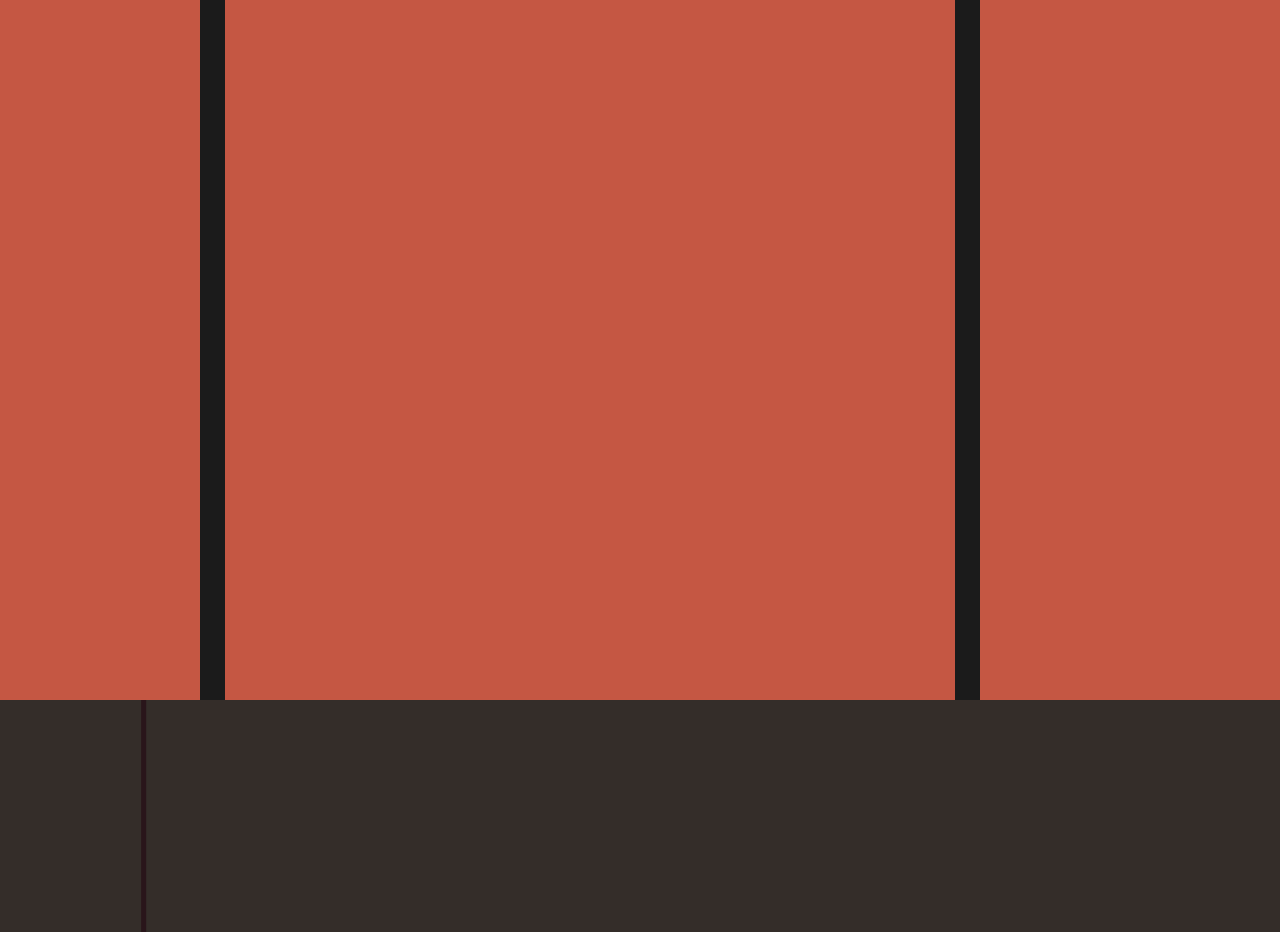
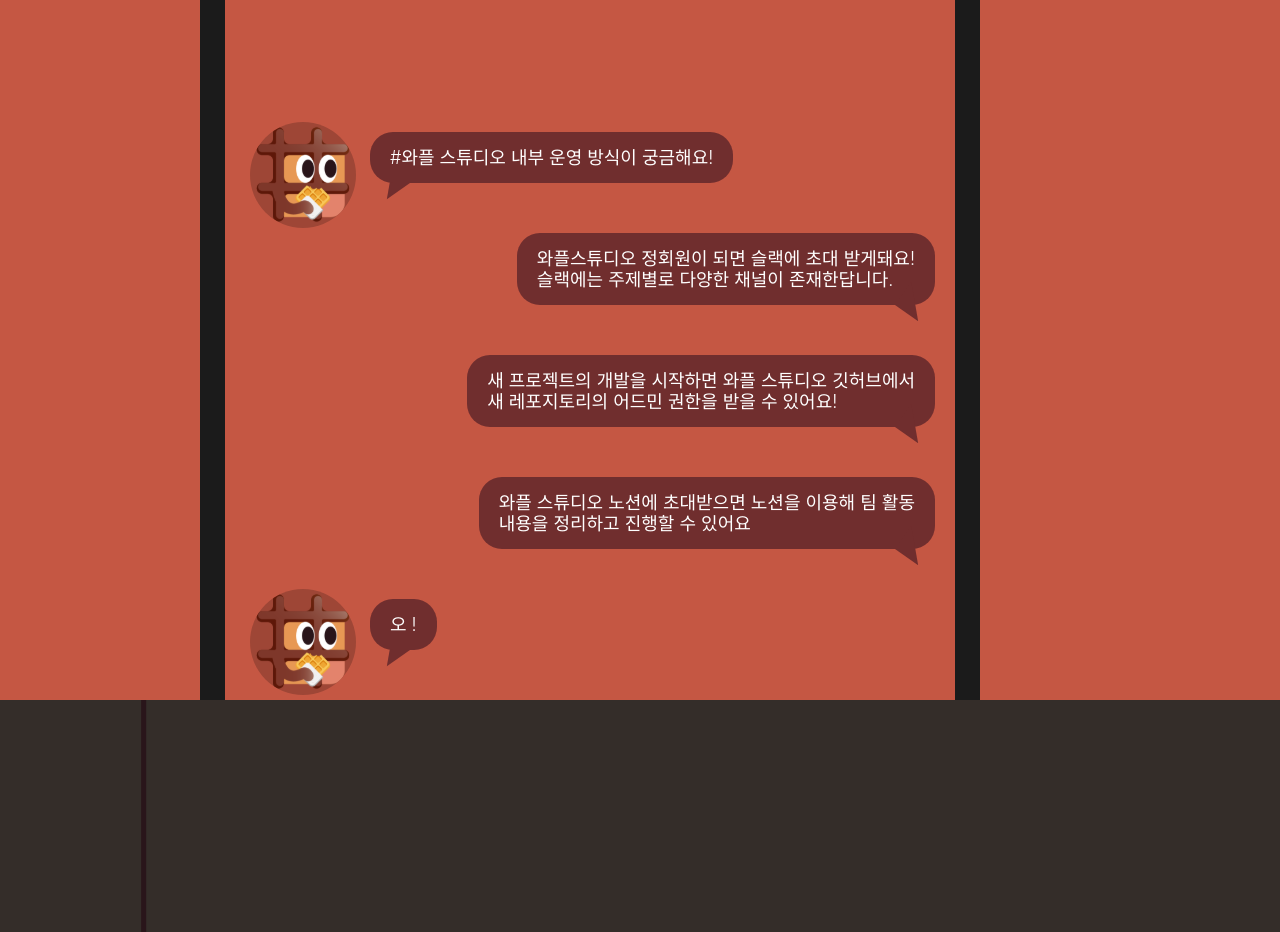
Before and after one commit to wafflestudio/wafflestudio.com-v3, a Svelte app: page / in a window 1280 px wide. Shown: the part 6640-7572 px from the top of the page. Built offline with nearby package versions, Linux system fonts and the light colour scheme; a web font is replaced by a local one.

Commit message:
[#19] 채팅 내역 추가

```diff
--- a/src/components/operation/operation.svelte
+++ b/src/components/operation/operation.svelte
@@ -3,6 +3,26 @@
     <div class="talk">
       <div class="header">
         <span class="title">푸푸리</span>
+      </div>
+      <div class="contents">
+        <div class="speech-bubble left">
+          <p>오 !</p>
+        </div>
+        <div class="speech-bubble right">
+          <p>와플 스튜디오 노션에 초대받으면 노션을 이용해 팀 활동</p>
+          <p>내용을 정리하고 진행할 수 있어요</p>
+        </div>
+        <div class="speech-bubble right">
+          <p>새 프로젝트의 개발을 시작하면 와플 스튜디오 깃허브에서</p>
+          <p>새 레포지토리의 어드민 권한을 받을 수 있어요!</p>
+        </div>
+        <div class="speech-bubble right">
+          <p>와플스튜디오 정회원이 되면 슬랙에 초대 받게돼요!</p>
+          <p>슬랙에는 주제별로 다양한 채널이 존재한답니다.</p>
+        </div>
+        <div class="speech-bubble left">
+          <p>#와플 스튜디오 내부 운영 방식이 궁금해요!</p>
+        </div>
       </div>
     </div>
   </div>
@@ -46,7 +66,7 @@
     height: 90px;
   }
 
-  .operation .phone .talk span {
+  .operation .phone .talk .header span {
     display: inline-block;
     position: absolute;
     top: 50%;
@@ -61,7 +81,7 @@
     color: #ffffff;
   }
 
-  .operation .phone .talk span::before {
+  .operation .phone .talk .header span::before {
     content: '';
     display: block;
     width: 40px;
@@ -86,4 +106,85 @@
     top: 0;
     right: -34px;
   }
+
+  .operation .phone .talk .contents {
+    width: 100%;
+    position: absolute;
+    bottom: 0;
+    padding: 0 20px 50px 45px;
+    box-sizing: border-box;
+
+    display: flex;
+    flex-direction: column-reverse;
+    gap: 50px;
+  }
+  .operation .phone .talk .contents .speech-bubble {
+    position: relative;
+    padding: 15px 20px;
+    width: fit-content;
+    background: #702e2e;
+    border-radius: 23px;
+  }
+
+  .operation .phone .talk .contents .speech-bubble.left {
+    margin-left: 100px;
+  }
+
+  .operation .phone .talk .contents .speech-bubble.left::before {
+    content: '';
+    width: 106px;
+    height: 106px;
+
+    position: absolute;
+    left: -120px;
+    top: -10px;
+
+    background: url('/assets/common/pupuri.svg') center no-repeat;
+
+    z-index: -1;
+  }
+
+  .operation .phone .talk .contents .speech-bubble.left::after {
+    content: '';
+    width: 0;
+    height: 0;
+
+    position: absolute;
+    bottom: -20px;
+
+    border: 20px solid;
+    border-color: transparent transparent transparent #702e2e;
+    transform: rotate(10deg);
+    z-index: -1;
+  }
+
+  .operation .phone .talk .contents .speech-bubble.right {
+    align-self: flex-end;
+  }
+
+  .operation .phone .talk .contents .speech-bubble.right::after {
+    content: '';
+    width: 0;
+    height: 0;
+
+    position: absolute;
+    bottom: -20px;
+    right: 20px;
+
+    border: 20px solid;
+    border-color: transparent #702e2e transparent transparent;
+    transform: rotate(-10deg);
+    z-index: 1;
+  }
+  .operation .phone .talk .contents .speech-bubble p {
+    margin: 0;
+
+    font-size: 18px;
+    font-style: normal;
+    font-weight: 300;
+    line-height: 21px;
+    letter-spacing: 0em;
+    text-align: left;
+    color: #ffffff;
+  }
 </style>
```
Also changed, not shown: public/assets/common/pupuri.svg (added).
